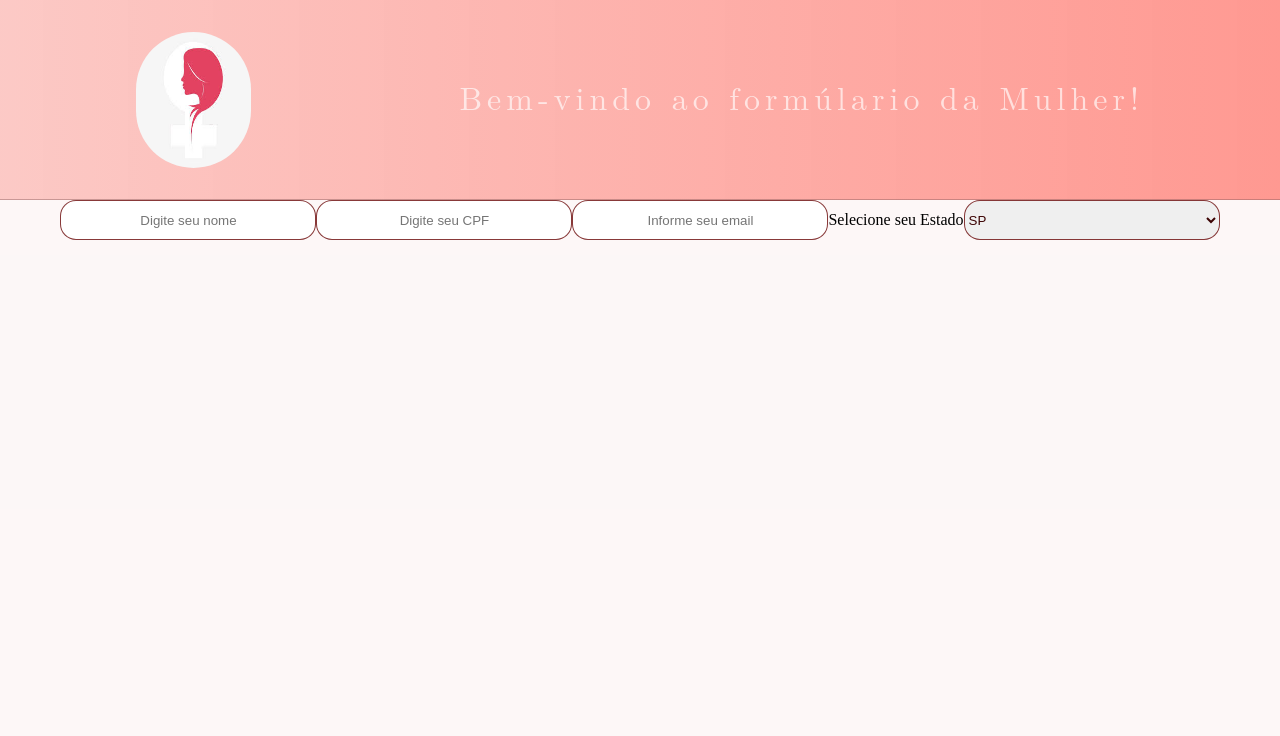
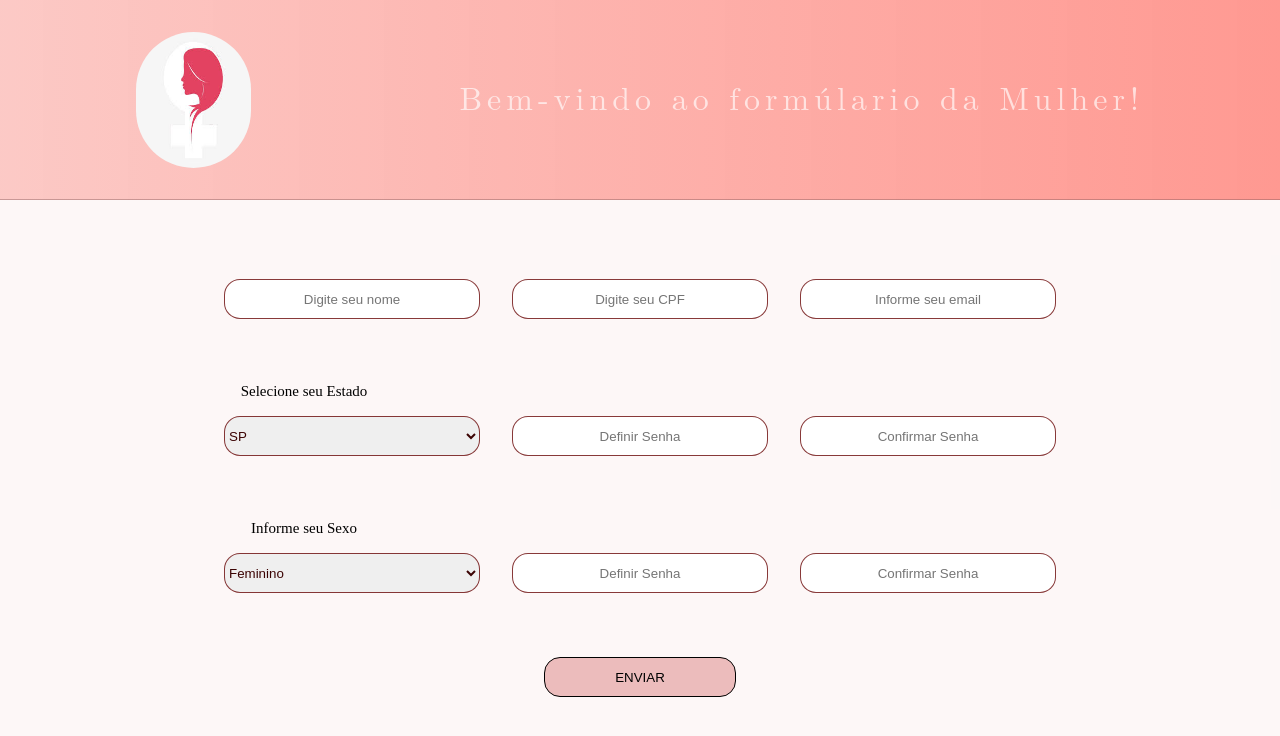
Before and after one commit to gooncalvesgaby/newform, a React (Vite) app: page / in a window 1280 px wide. Shown: the top 736 px of the page. Built offline with nearby package versions, Linux system fonts and the light colour scheme.

Commit message:
estilos e inclusão de inputs

```diff
--- a/src/Components/Main/main.jsx
+++ b/src/Components/Main/main.jsx
@@ -4,10 +4,15 @@ function Main() {
     return(
         <S.Form>
             <S.Section>
+                <div>
                     <S.Input type="text" placeholder="Digite seu nome" />
                     <S.Input type="text" placeholder="Digite seu CPF" />
                     <S.Input type="email" placeholder="Informe seu email" />
-                <label>Selecione seu Estado</label>
+                </div>
+                <div>
+                    <S.Label>
+                        Selecione seu Estado
+                    </S.Label>
                         <S.Select>
                             <option>SP</option>
                             <option>RN</option>
@@ -15,6 +20,23 @@ function Main() {
                             <option>BA</option>
                             <option>CE</option>
                         </S.Select>
+                    <S.Input type="password" placeholder="Definir Senha" />
+                    <S.Input type="password" placeholder="Confirmar Senha" />
+                </div>
+                <div>
+                    <S.Label>
+                        Informe seu Sexo
+                    </S.Label>
+                        <S.Select>
+                            <option>Feminino</option>
+                            <option>Masculino</option>
+                        </S.Select>
+                    <S.Input type="password" placeholder="Definir Senha" />
+                    <S.Input type="password" placeholder="Confirmar Senha" />
+                </div>
+                <S.Container>
+                    <S.Button>ENVIAR</S.Button>
+                </S.Container>
             </S.Section>
         </S.Form>
     )
--- a/src/Components/Main/mainStyle.jsx
+++ b/src/Components/Main/mainStyle.jsx
@@ -9,7 +9,17 @@ justify-content: center;
 `
 
 export const Section = styled.div`
+display: flex;
+flex-direction: column;
+justify-content: center;
+gap: 3rem;
+`
 
+export const Label = styled.label`
+display: block;
+width: 15vw;
+text-align: center;
+font-size: 15px;
 `
 
 export const Input = styled.input`
@@ -19,6 +29,7 @@ border-radius: 1rem;
 border: solid #6b0808cc 1px;
 color: #3c0404;
 text-align: center;
+margin: 1rem;
 `
 
 export const Select = styled.select`
@@ -27,4 +38,18 @@ height: 5vh;
 border-radius: 1rem;
 border: solid #6b0808cc 1px;
 color: #3c0404;
+margin: 1rem;
 `
+
+export const Button = styled.button`
+width: 15vw;
+height: 5vh;
+border: solid 1px black;
+border-radius: 1rem;
+background: #ecbcbc;
+`
+
+export const Container = styled.div`
+display: flex;
+justify-content: center;
+`
```
Lines whose indentation alone changed are shown as unchanged.
